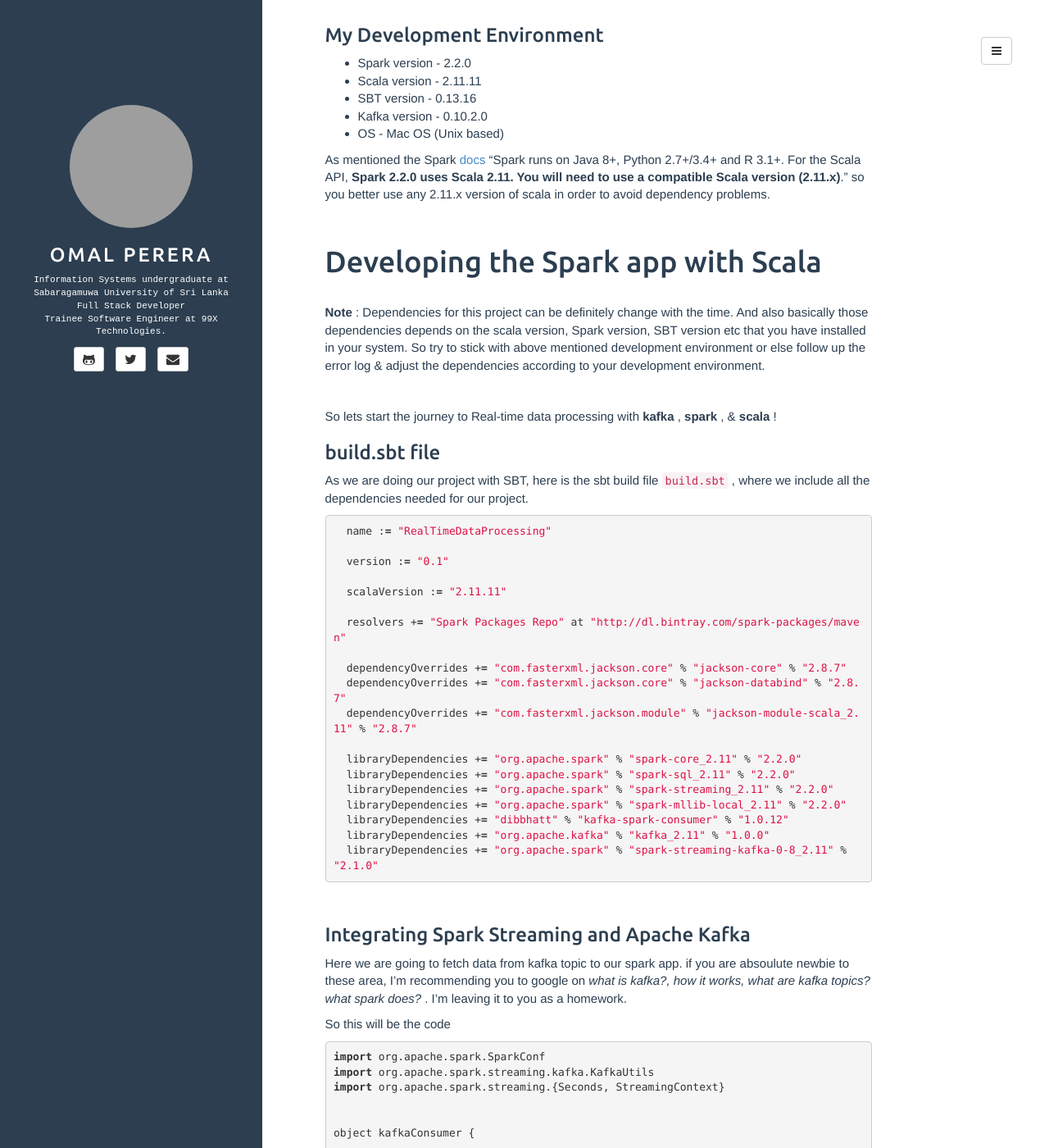
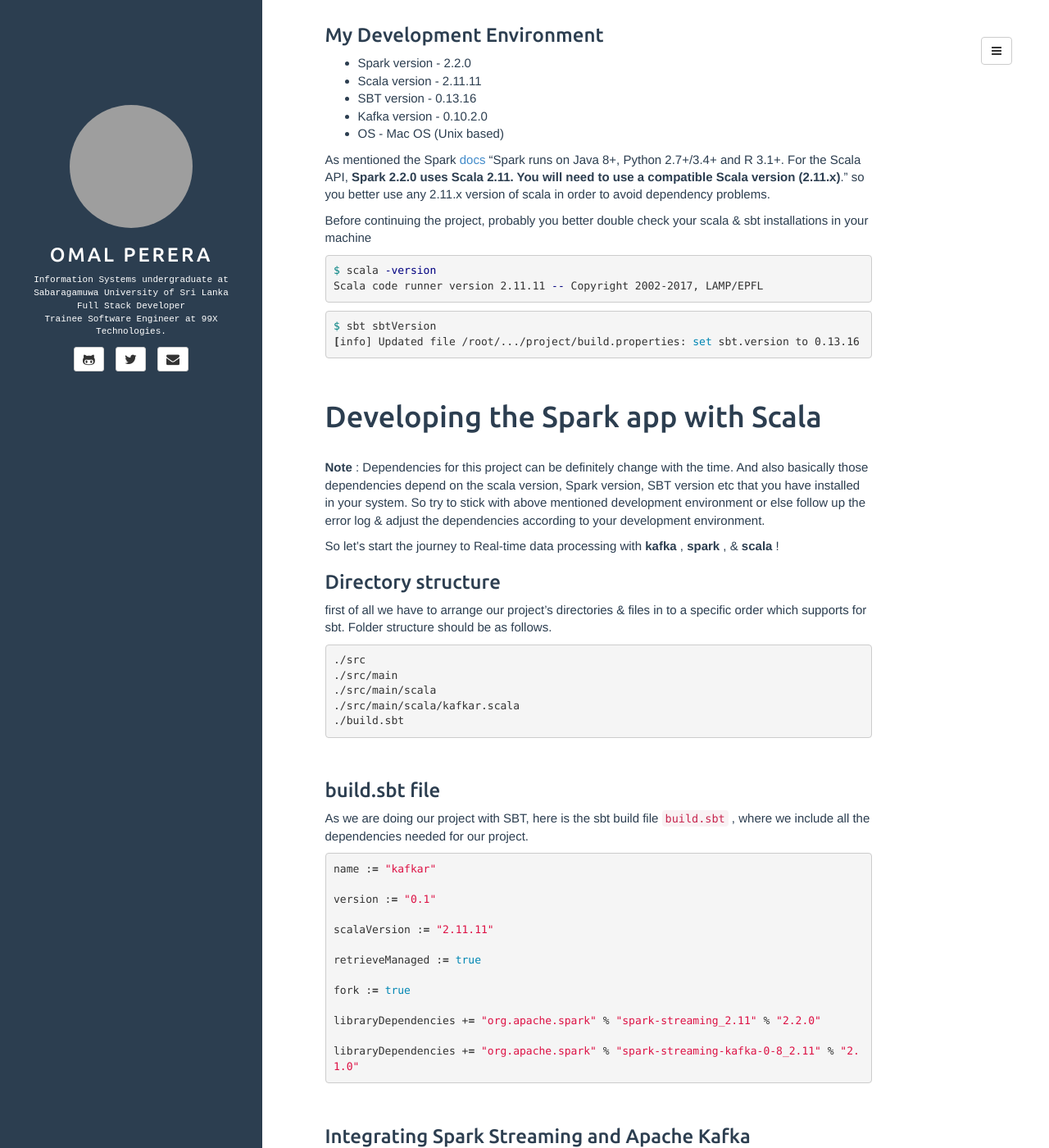
Before and after one commit to OmalPerera/omalperera.github.io, a Jekyll site: the page built from _posts/2017-11-30-Real-time Data-Processing-with-Apache-Kafka-Spark Streaming-and-Scala.md, in a window 1280 px wide and 1400 px high, scrolled down 519 px. Shown: the whole window at 82% size. Built offline with Jekyll 4.4.1, drawn with Linux system fonts in a browser that asks for light colours; comment, search, counter and statistics services are not loaded; some of the changed text lies outside the part shown; grey boxes are pictures that could not be loaded.

Commit message:
second post completed

```diff
--- a/_config.yml
+++ b/_config.yml
@@ -76,5 +76,5 @@
         baseURL : # Piwik installation address (without protocol)
         idsite :                   # the id of the site on Piwik
 
-plugins:
+plugins_dir:
   - jekyll-paginate
--- a/_posts/2017-11-30-Real-time Data-Processing-with-Apache-Kafka-Spark Streaming-and-Scala.md
+++ b/_posts/2017-11-30-Real-time Data-Processing-with-Apache-Kafka-Spark Streaming-and-Scala.md
@@ -15,7 +15,7 @@
 
 But why? can't we use Direct streams via TCP sockets?. But the point is _`parallelism`_ . Kafka enables parallel streaming with a support named `"partition"` which is highly compatible to use with Spark’s `"partition"`.
 
-I think, now it is clear why are we using spark with kafka. So lets look in ti integrate these two components. Consider this as a starting point.
+I think, now it is clear why are we using spark with kafka. So let's look in to integrate these two components. Consider this as a starting point.
 
 <br>
 
@@ -32,66 +32,86 @@
 "Spark runs on Java 8+, Python 2.7+/3.4+ and R 3.1+. For the Scala API, **Spark 2.2.0 uses Scala 2.11. You will need to use a compatible Scala version (2.11.x)**."
 so you better use any 2.11.x version of scala in order to avoid dependency problems.
 
+Before continuing the project, probably you better double check your scala & sbt installations in your machine
+{% highlight bash %}
+$ scala -version
+Scala code runner version 2.11.11 -- Copyright 2002-2017, LAMP/EPFL
+{% endhighlight %}
+
+{% highlight bash %}
+$ sbt sbtVersion
+[info] Updated file /root/.../project/build.properties: set sbt.version to 0.13.16
+{% endhighlight %}
+
 <br>
 
 # Developing the Spark app with Scala #
 <br>
-**Note** : Dependencies for this project can be definitely change with the time. And also basically those dependencies depends on the scala version, Spark version, SBT version etc that you have installed in your system. So try to stick with above mentioned development environment or else follow up the error log & adjust the dependencies according to your development environment.
+**Note** : Dependencies for this project can be definitely change with the time. And also basically those dependencies depend on the scala version, Spark version, SBT version etc that you have installed in your system. So try to stick with above mentioned development environment or else follow up the error log & adjust the dependencies according to your development environment.
+<br>
+
+So let's start the journey to Real-time data processing with **kafka** , **spark** , & **scala** !
+
+### Directory structure ###
+
+first of all we have to arrange our project's directories & files in to a specific order which supports for sbt. Folder structure should be as follows.
+
+{% highlight bash %}
+./src
+./src/main
+./src/main/scala
+./src/main/scala/kafkar.scala
+./build.sbt
+{% endhighlight %}
 
 <br>
-
-So lets start the journey to Real-time data processing with **kafka** , **spark** , & **scala** !
 
 ### build.sbt file ###
 
 As we are doing our project with SBT, here is the sbt build file `build.sbt` , where we include all the dependencies needed for our project.
 
 {% highlight bash %}
-  name := "RealTimeDataProcessing"
+name := "kafkar"
 
-  version := "0.1"
+version := "0.1"
 
-  scalaVersion := "2.11.11"
+scalaVersion := "2.11.11"
 
-  resolvers += "Spark Packages Repo" at "http://dl.bintray.com/spark-packages/maven"
+retrieveManaged := true
 
-  dependencyOverrides += "com.fasterxml.jackson.core" % "jackson-core" % "2.8.7"
-  dependencyOverrides += "com.fasterxml.jackson.core" % "jackson-databind" % "2.8.7"
-  dependencyOverrides += "com.fasterxml.jackson.module" % "jackson-module-scala_2.11" % "2.8.7"
+fork := true
 
-  libraryDependencies += "org.apache.spark" % "spark-core_2.11" % "2.2.0"
-  libraryDependencies += "org.apache.spark" % "spark-sql_2.11" % "2.2.0"
-  libraryDependencies += "org.apache.spark" % "spark-streaming_2.11" % "2.2.0"
-  libraryDependencies += "org.apache.spark" % "spark-mllib-local_2.11" % "2.2.0"
-  libraryDependencies += "dibbhatt" % "kafka-spark-consumer" % "1.0.12"
-  libraryDependencies += "org.apache.kafka" % "kafka_2.11" % "1.0.0"
-  libraryDependencies += "org.apache.spark" % "spark-streaming-kafka-0-8_2.11" % "2.1.0"
+libraryDependencies += "org.apache.spark" % "spark-streaming_2.11" % "2.2.0"
+
+libraryDependencies += "org.apache.spark" % "spark-streaming-kafka-0-8_2.11" % "2.1.0"
 {% endhighlight %}
 
 <br>
 
 ### Integrating Spark Streaming and Apache Kafka ###
 
-Here we are going to fetch data from kafka topic to our spark app. if you are absoulute newbie to these area, I'm recommending you to google on _what is kafka?, how it works, what are kafka topics? what spark does?_ . I’m leaving it to you as a homework.
+Here we are going to fetch data from kafka topic to our spark app. if you are absolute newbie to these area, I'm recommending you to google on _what is kafka?, how it works, what are kafka topics? what spark does?_ . I’m leaving it to you as a homework.
 
 So this will be the code
 
 {% highlight js %}
+import org.apache.log4j.{Level, Logger}
 import org.apache.spark.SparkConf
 import org.apache.spark.streaming.kafka.KafkaUtils
 import org.apache.spark.streaming.{Seconds, StreamingContext}
 
 
-object kafkaConsumer {
+object kafkar {
 
   def main(args: Array[String]) {
 
+    Logger.getLogger("org").setLevel(Level.OFF)
+    Logger.getLogger("akka").setLevel(Level.OFF)
+
     println("program started")
 
-    val conf = new SparkConf().setMaster("local[*]").setAppName("kafkaConsumer")
-
-    //app consumes messages every 5 seconds from kafka
-    val ssc = new StreamingContext(conf, Seconds(5))
+    val conf = new SparkConf().setMaster("local[4]").setAppName("kafkar")
+    val ssc = new StreamingContext(conf, Seconds(2))
 
     // my kafka topic name is 'test'
     val kafkaStream = KafkaUtils.createStream(ssc, "localhost:2181","spark-streaming-consumer-group", Map("test" -> 5))
@@ -104,14 +124,15 @@
 }
 {% endhighlight %}
 
-lets identify what the code consist of.
-8
-8explain the keywords
-8
-8
-8
-8
-8
+You would need a multi-core machine (>= 2 cores) for spark-streaming to work while running in standalone mode. But it will work fine if you run it in local mode with master as local[4].
+
+there are several Master Urls passed to Spark
+  - **local** - Run Spark locally with one worker thread (no parallelism at all).
+  - **local[K]** -	Run Spark locally with K worker threads (ideally, set this to the number of cores on your machine).
+  - **local[* ]**	- Run Spark locally with as many worker threads as logical cores on your machine.
+  - **spark://HOST:PORT** - 	Connect to the given Spark standalone cluster master.
+
+are some of them
 
 so we are now done with the spark app. prior to run our app, we have to make sure we have Up & running kafka topic with name of `test`. If not Spark app wont be able to consume the streams.
 
@@ -130,7 +151,7 @@
 
 ### Starting the Zookeeper Server ###
 
-  - As you are now in the `kafka_2.10-0.10.2.0` directory (can be differ depends on youy kafka version), execute the following command
+  - As you are now in the `kafka_2.10-0.10.2.0` directory (can be differ depends on your kafka version), execute the following command
   {% highlight bash %}
   sudo bin/zookeeper-server-start.sh config/zookeeper.properties
   {% endhighlight %}
@@ -189,4 +210,80 @@
 --------------
 
 <br>
-# Running Spark Application #
+# Running Spark Application with sbt #
+
+We are all set for running the application. So open a terminal window & navigate to the project directory. Now we just want to compile the code with `sbt compile` & run it with `sbt run` on sbt console.
+
+{% highlight bash %}
+$ sbt compile
+
+[info] Loading project definition from /root/xc/project
+[info] Loading settings from build.sbt ...
+[info] Set current project to kafkar (in build file:/root/xc/)
+[info] Executing in batch mode. For better performance use sbt's shell
+[success] Total time: 6 s, completed Dec 1, 2017 12:36:52 PM
+{% endhighlight %}
+
+{% highlight bash %}
+$ sbt run
+
+[info] Loading project definition from /root/xc/project
+[info] Loading settings from build.sbt ...
+[info] Set current project to kafkar (in build file:/root/xcity/)
+[info] Running (fork) kafkar
+[info] program started
+[info] -------------------------------------------
+[info] Time: 1512131872000 ms
+[info] -------------------------------------------
+[info] -------------------------------------------
+[info] Time: 1512131873000 ms
+[info] -------------------------------------------
+[info] -------------------------------------------
+[info] Time: 1512131874000 ms
+[info] -------------------------------------------
+{% endhighlight %}
+
+<br>
+
+We are done! Spark Streaming is now connected to Apache Kafka and consumes messages every 2 seconds. Leave it running and switch to kafka Producer terminal and enter some messages
+
+{% highlight bash %}
+omal@ubuntu-london:~/kafka_2.10-0.10.2.1# sudo bin/kafka-console-producer.sh --broker-list localhost:9092 --topic test
+
+OK,41,14,690,41,2014-11-13T09:15:00,3,32502142,158355
+OK,36,19,690,36,2014-11-13T09:20:00,1,32502581,158355
+OK,36,11,690,36,2014-11-13T09:25:00,0,32503023,158355
+{% endhighlight %}
+
+<br>
+
+Switch to the terminal with Spark application running and see the message printed out.
+
+{% highlight bash %}
+[info] -------------------------------------------
+[info] Time: 1512137948000 ms
+[info] -------------------------------------------
+[info] -------------------------------------------
+[info] Time: 1512137949000 ms
+[info] -------------------------------------------
+[info] (null,OK,41,14,690,41,2014-11-13T09:15:00,3,32502142,158355)
+[info] (null,OK,36,19,690,36,2014-11-13T09:20:00,1,32502581,158355)
+[info] (null,OK,36,11,690,36,2014-11-13T09:25:00,0,32503023,158355)
+[info] -------------------------------------------
+[info] Time: 1512137950000 ms
+[info] -------------------------------------------
+[info] -------------------------------------------
+[info] Time: 1512137951000 ms
+[info] -------------------------------------------
+{% endhighlight %}
+
+
+Additionally you can visit Apache Spark web UI (most of the time http://localhost:4040/) to get more details, histograms on your Spark job.
+
+<br>
+
+#### Congratulations!  🎉   you have completed the mission
+
+<br>
+
+---
```
Also changed, not shown: other parts of _posts/2017-11-30-Real-time Data-Processing-with-Apache-Kafka-Spark Streaming-and-Scala.md (+1 -1 lines), 2 other files.
